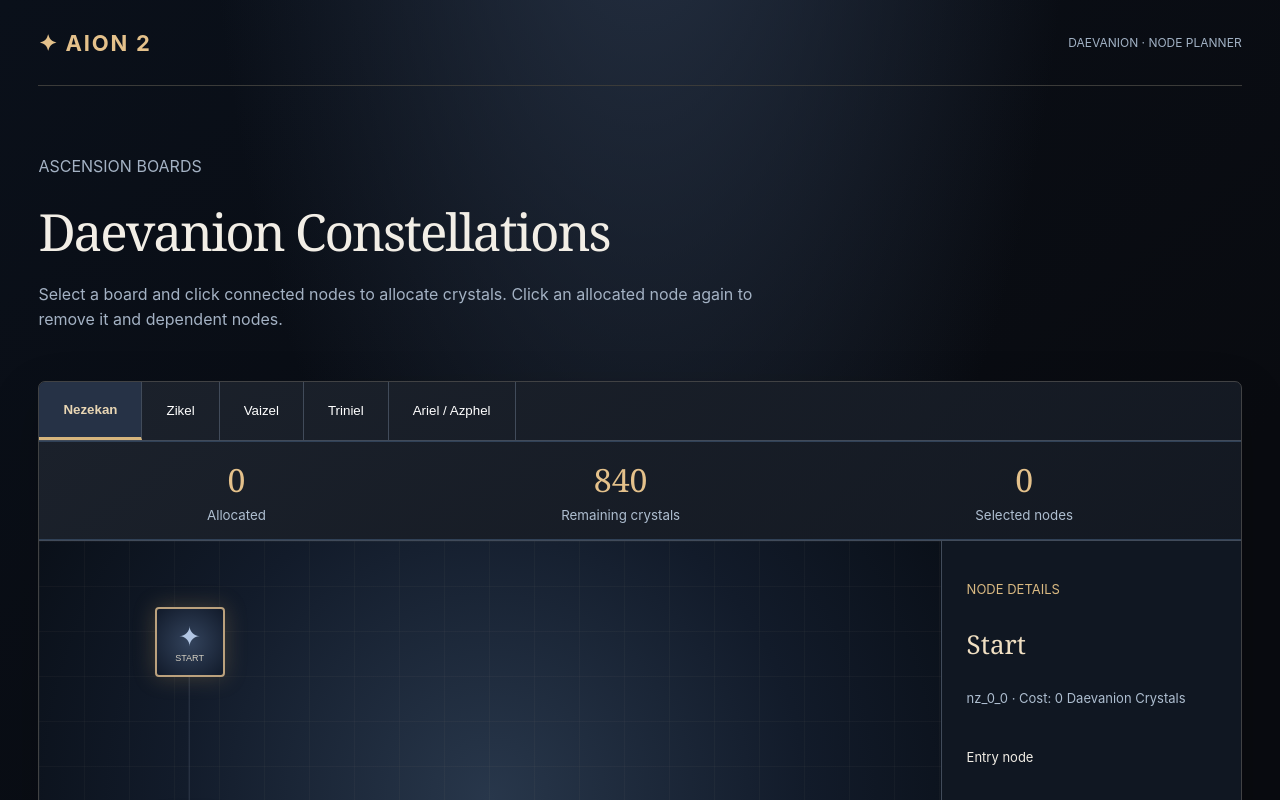
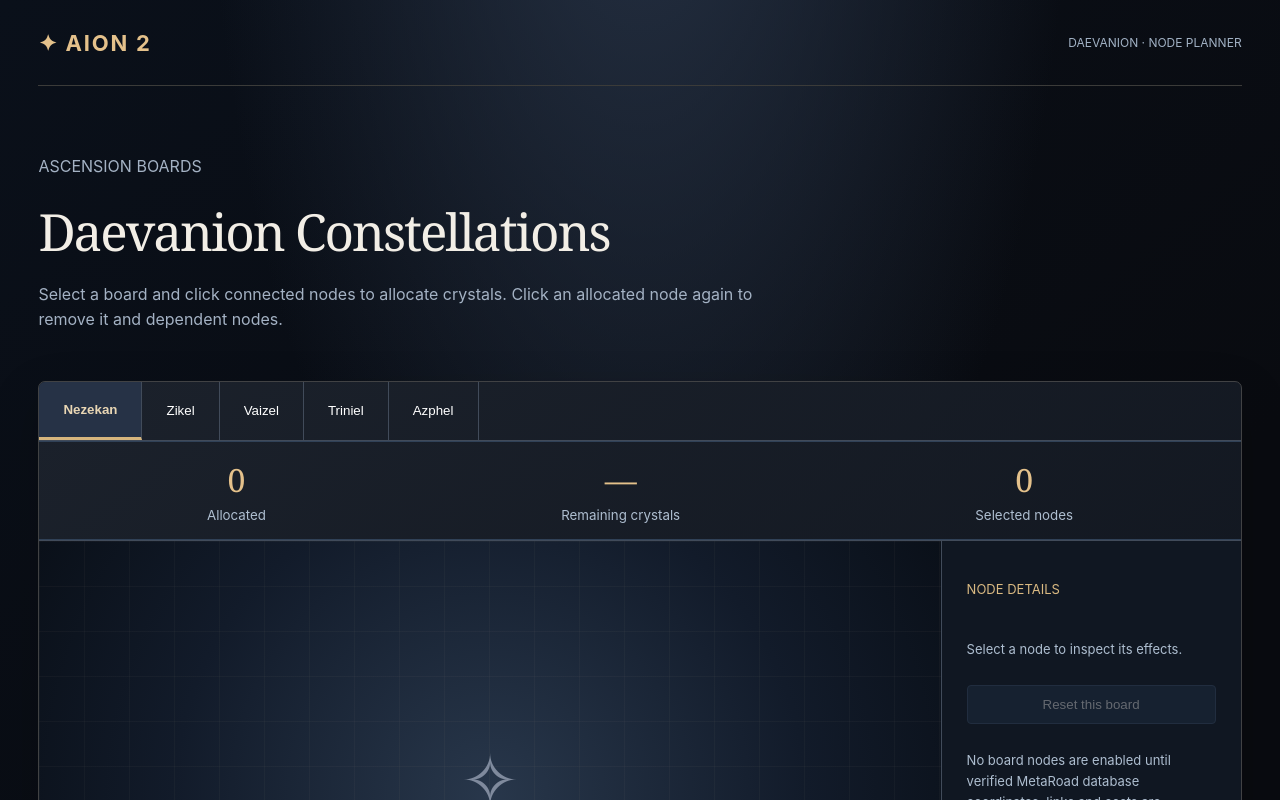
Before and after one commit to Wolfyslayer/AION2-Build-Planner, a Next.js app: page /daevanion in a window 1280 px wide. Shown: the top 800 px of the page. Built offline with nearby package versions, Linux system fonts and the light colour scheme.

Commit message:
refactor: detach app/daevanion/page.tsx from legacy game source data

```diff
--- a/app/daevanion/page.tsx
+++ b/app/daevanion/page.tsx
@@ -1,11 +1,11 @@
 "use client";
 import {useEffect,useMemo,useState} from "react";
 import Link from "next/link";
-import raw from "../../data/imported/daevanion_boards.json";
-import config from "../../data/imported/game_config.json";
+import raw from "../../data/metaroad-public/boards.json";
+
 import {allocatedCost,availableNodes,removeNodeAndDependents,validSelection,type Board} from "../../lib/daevanion";
-const boards=raw.boards as Board[];
-const budget=config.system_mechanics.daevanion_crystal_budget;
+const boards:Board[]=raw.boards.map(b=>({id:b.id,name:b.id.charAt(0).toUpperCase()+b.id.slice(1)+" Board",points_pool:b.currency,nodes:[]}));
+const budget=0; // No confirmed allocatable budget or node graph from the database yet.
 export default function Daevanion(){
  const [boardId,setBoardId]=useState(boards[0].id),[allocations,setAllocations]=useState<Record<string,string[]>>({}),[focused,setFocused]=useState<string|null>(null),[ready,setReady]=useState(false);
  useEffect(()=>{try{const saved=JSON.parse(localStorage.getItem("aion2-daevanion-v1")||"{}");if(saved&&typeof saved==="object"&&!Array.isArray(saved)){const safe:Record<string,string[]>={};for(const b of boards){const list=saved[b.id];if(Array.isArray(list)){const selected:string[]=[];for(const id of list){if(typeof id==="string"&&availableNodes(b,selected,b.points_pool==="Daevanion Crystals"?budget:0).some(n=>n.id===id))selected.push(id)}safe[b.id]=selected}}setAllocations(safe)}}catch{}setReady(true)},[]);
@@ -23,5 +23,5 @@ export default function Daevanion(){
  <div className="board-layout"><div className="board-map" aria-label={board.name+" interactive node map"}>{board.nodes.length?<>
  <svg className="board-lines" viewBox="0 0 100 100" preserveAspectRatio="none" aria-hidden="true">{board.nodes.flatMap(n=>n.connects_to.filter(id=>board.nodes.some(v=>v.id===id)).map(id=>{const other=board.nodes.find(v=>v.id===id)!;const x1=(n.x-bounds.minX+.5)/(bounds.maxX-bounds.minX+1)*100,y1=(n.y-bounds.minY+.5)/(bounds.maxY-bounds.minY+1)*100,x2=(other.x-bounds.minX+.5)/(bounds.maxX-bounds.minX+1)*100,y2=(other.y-bounds.minY+.5)/(bounds.maxY-bounds.minY+1)*100;return <line key={n.id+"-"+id} x1={x1} y1={y1} x2={x2} y2={y2} stroke={selected.includes(n.id)&&selected.includes(id)?"#dfbd80":"#556073"} strokeWidth=".45" vectorEffect="non-scaling-stroke"/>}))}</svg>
  {board.nodes.map(n=>{const active=selected.includes(n.id),can=candidates.some(x=>x.id===n.id);return <button key={n.id} type="button" style={pos(n.x,n.y)} className={"board-node "+(active?"node-active ":can?"node-available ":"node-locked ")+(focused===n.id?"node-focused":"")} aria-label={n.type.replaceAll("_"," ")+" cost "+n.cost+(active?" allocated":can?" available":" locked")} aria-pressed={active} onClick={()=>{setFocused(n.id);toggle(n.id)}} title={n.id+" · "+n.type+" · "+n.cost+" crystals"}><span>{n.type==="Start"?"✦":n.type==="Stat"?"◆":"✧"}</span><small>{n.cost||"START"}</small></button>})}</>:<div className="board-empty"><span>✧</span><h3>No verified nodes available</h3><p>This board is not populated in the supplied data. No fake nodes are displayed.</p></div>}</div>
- <aside className="board-inspector"><p className="gold">NODE DETAILS</p>{detail?<><h2>{detail.type.replaceAll("_"," ")}</h2><p className="muted">{detail.id} · Cost: {detail.cost} {board.points_pool}</p><p>{detail.bonus?Object.entries(detail.bonus).map(([k,v])=>k.replaceAll("_"," ")+": "+v).join(" · "):"Entry node"}</p><p className="muted">Connections: {detail.connects_to.join(", ")||"None"}</p><button disabled={!selected.includes(detail.id)&&!candidates.some(n=>n.id===detail.id)} onClick={()=>toggle(detail.id)}>{selected.includes(detail.id)?"Remove selected node":"Allocate selected node"}</button></>:<p className="muted">Select a node to inspect its effects.</p>}<button onClick={()=>setAllocations(old=>({...old,[board.id]:[]}))} disabled={!selected.length}>Reset this board</button><p className="muted">Node map reflects only supplied, unverified game data. Other boards await validated node coordinates and connections.</p></aside></div></section><footer>Independent fan project · No affiliation with AION 2 publisher</footer></main>
+ <aside className="board-inspector"><p className="gold">NODE DETAILS</p>{detail?<><h2>{detail.type.replaceAll("_"," ")}</h2><p className="muted">{detail.id} · Cost: {detail.cost} {board.points_pool}</p><p>{detail.bonus?Object.entries(detail.bonus).map(([k,v])=>k.replaceAll("_"," ")+": "+v).join(" · "):"Entry node"}</p><p className="muted">Connections: {detail.connects_to.join(", ")||"None"}</p><button disabled={!selected.includes(detail.id)&&!candidates.some(n=>n.id===detail.id)} onClick={()=>toggle(detail.id)}>{selected.includes(detail.id)?"Remove selected node":"Allocate selected node"}</button></>:<p className="muted">Select a node to inspect its effects.</p>}<button onClick={()=>setAllocations(old=>({...old,[board.id]:[]}))} disabled={!selected.length}>Reset this board</button><p className="muted">No board nodes are enabled until verified MetaRoad database coordinates, links and costs are imported.</p></aside></div></section><footer>Independent fan project · No affiliation with AION 2 publisher</footer></main>
 }
```
